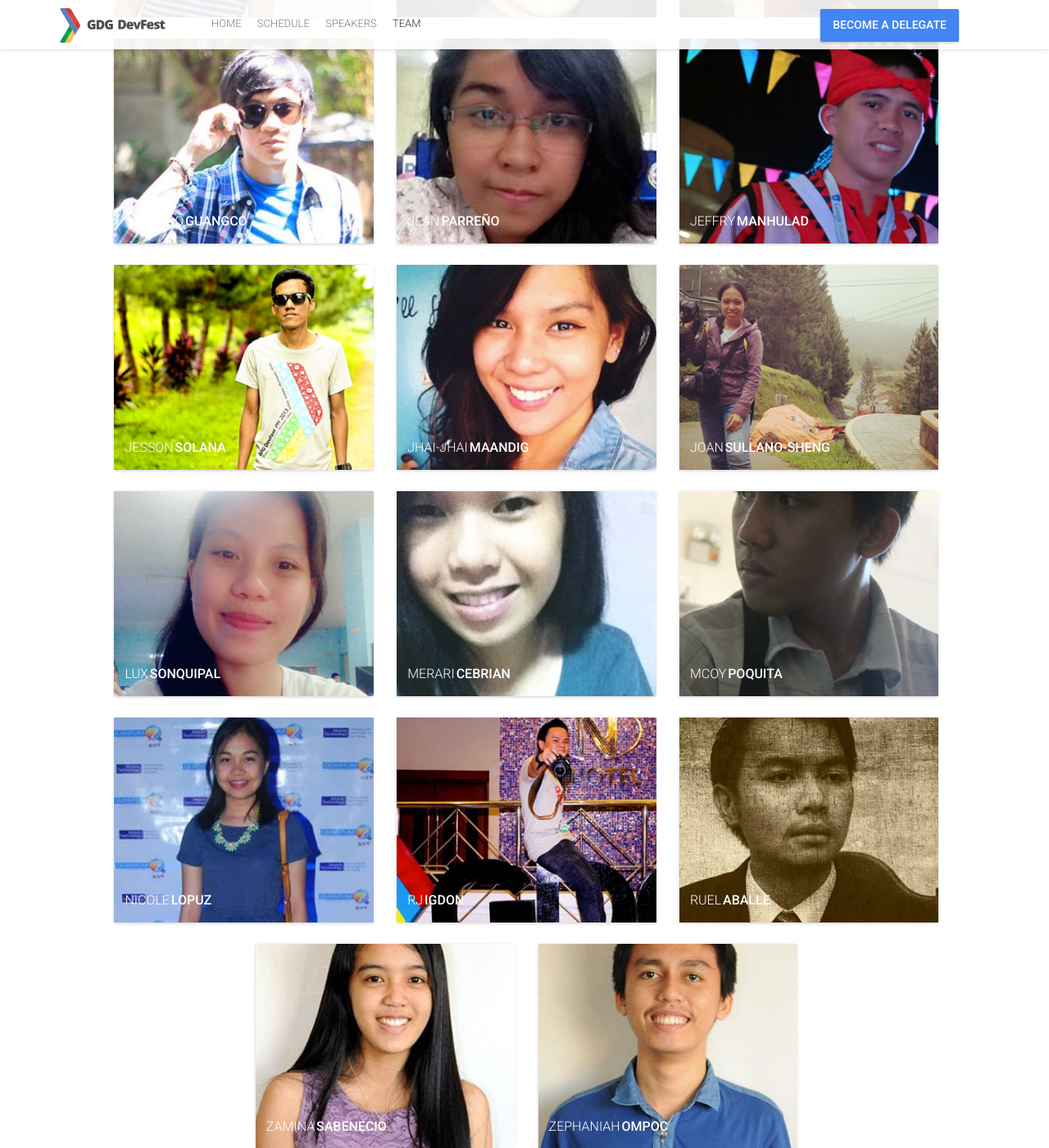
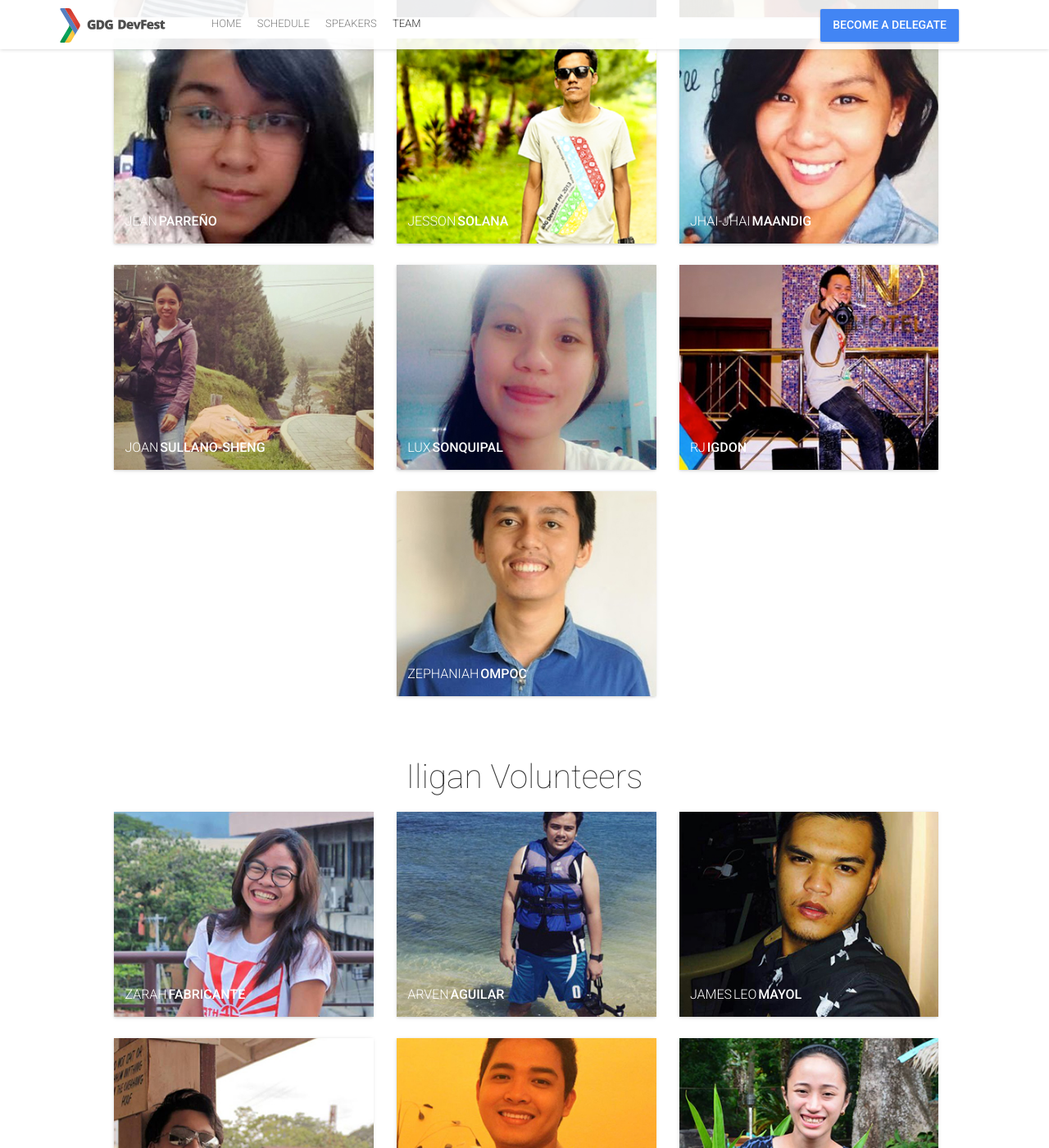
Before and after one commit to gdgcdo/devfestcdo, a Jekyll site: the page built from team.html, in a window 1280 px wide and 1400 px high, scrolled down 1687 px. Shown: the whole window at 82% size. Built offline with Jekyll 4.4.1, drawn with Linux system fonts in a browser that asks for light colours; nearby versions of some CDN libraries; comment, search, counter and statistics services are not loaded.

Commit message:
Deleted unused volunteers

```diff
--- a/_data/team.yml
+++ b/_data/team.yml
@@ -81,16 +81,6 @@
   social:
     - {name: "google-plus", link: "https://plus.google.com/115281992384601971122/posts"}
 -
-  id: 11
-  name: "Gerardo"
-  surname: "Guangco"
-  title: "Technical"
-  thumbnailUrl: Gerardo.jpg
-  subTeam: true
-  social:
-    - {name: "google-plus", link: "https://plus.google.com/+GerardoGuangco/posts"}
-    - {name: "twitter", link: "https://twitter.com/GGuangco"}
--
   id: 12
   name: "Jean"
   surname: "Parreño"
@@ -99,16 +89,6 @@
   subTeam: true
   social:
     - {name: "google-plus", link: "https://plus.google.com/+jeanparre%C3%B1o11/posts"}
--
-  id: 13
-  name: "Jeffry"
-  surname: "Manhulad"
-  title: "Logistics"
-  thumbnailUrl: Jeffry.jpg
-  subTeam: true
-  social:
-    - {name: "google-plus", link: "https://plus.google.com/+JeffryManhulad/posts"}
-    - {name: "twitter", link: "https://twitter.com/jeffrymanhulad"}
 -
   id: 14
   name: "Jesson"
@@ -148,34 +128,6 @@
     - {name: "google-plus", link: "https://plus.google.com/+LuxJustineSonquipal16/posts"}
     - {name: "twitter", link: "https://twitter.com/Luxerkz"}
 -
-  id: 18
-  name: "Merari"
-  surname: "Cebrian"
-  title: "Program Committee"
-  thumbnailUrl: Merari.jpg
-  subTeam: true
-  social:
-    - {name: "google-plus", link: "https://plus.google.com/+MerariCebrian/posts"}
--
-  id: 19
-  name: "Mcoy"
-  surname: "Poquita"
-  title: "Promotions"
-  thumbnailUrl: Mcoy.jpg
-  subTeam: true
-  social:
-    - {name: "google-plus", link: "https://plus.google.com/+MarkIanPoquita/posts"}
-    - {name: "twitter", link: "https://twitter.com/mcoymclog"}
--
-  id: 20
-  name: "Nicole"
-  surname: "Lopuz"
-  title: "Promotions"
-  thumbnailUrl: Nicole.jpg
-  subTeam: true
-  social:
-    - {name: "google-plus", link: "https://plus.google.com/111104818323332888960/posts"}
--
   id: 21
   name: "RJ"
   surname: "Igdon"
@@ -184,25 +136,6 @@
   subTeam: true
   social:
     - {name: "google-plus", link: "https://plus.google.com/115261201789637984019/posts"}
--
-  id: 22
-  name: "Ruel"
-  surname: "Aballe"
-  title: "Technical"
-  thumbnailUrl: Ruel.jpg
-  subTeam: true
-  social:
-    - {name: "google-plus", link: "https://plus.google.com/117798801840398618445/posts"}
--
-  id: 23
-  name: "Zamina"
-  surname: "Sabenecio"
-  title: "Program Committee"
-  thumbnailUrl: Zamina.jpg
-  subTeam: true
-  social:
-    - {name: "google-plus", link: "https://plus.google.com/+MinaSabenecio/posts"}
-    - {name: "twitter", link: "https://twitter.com/zsabenecio"}
 -
   id: 24
   name: "Zephaniah"
```
Also changed, not shown: 1 other file.
